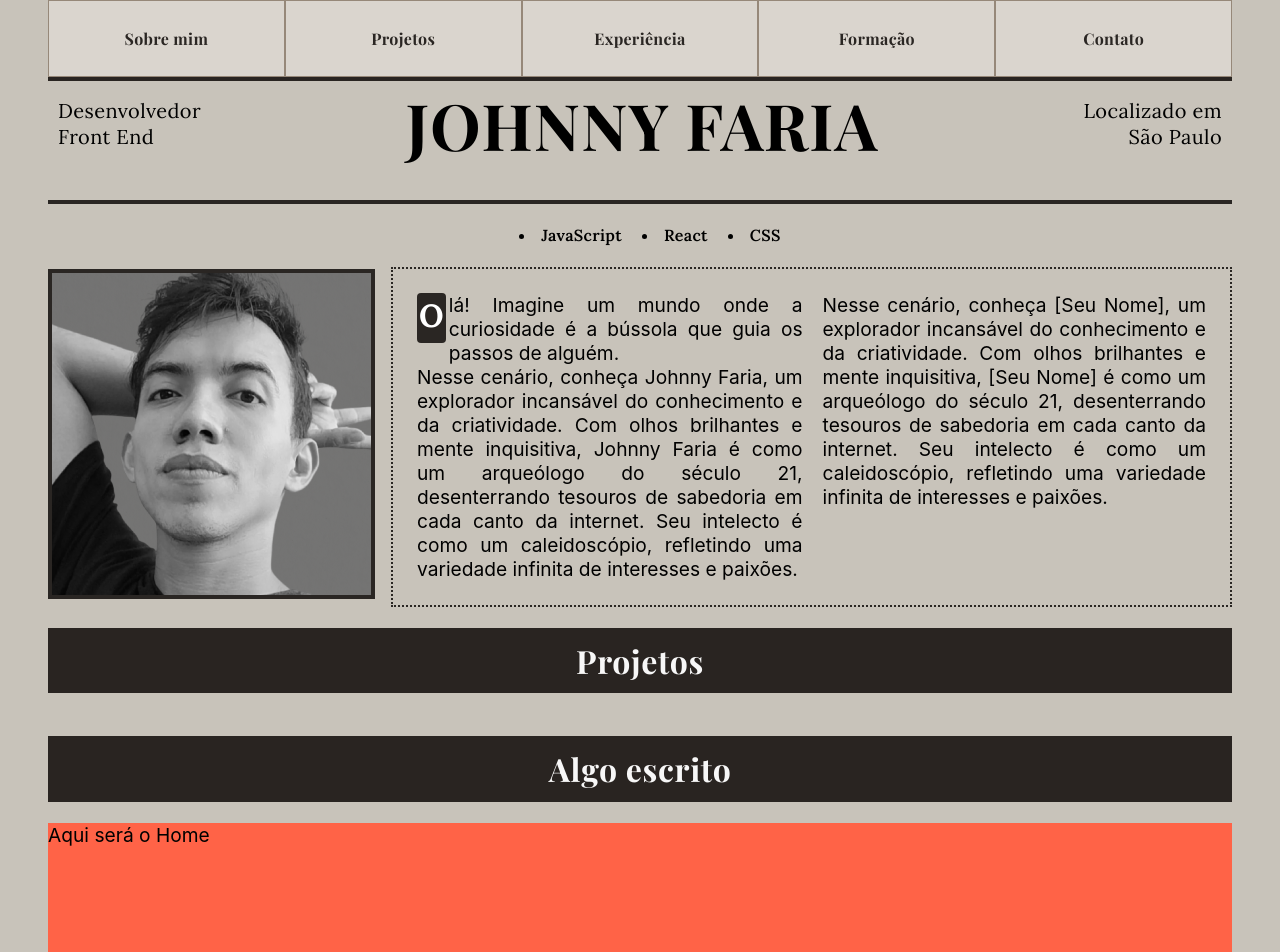
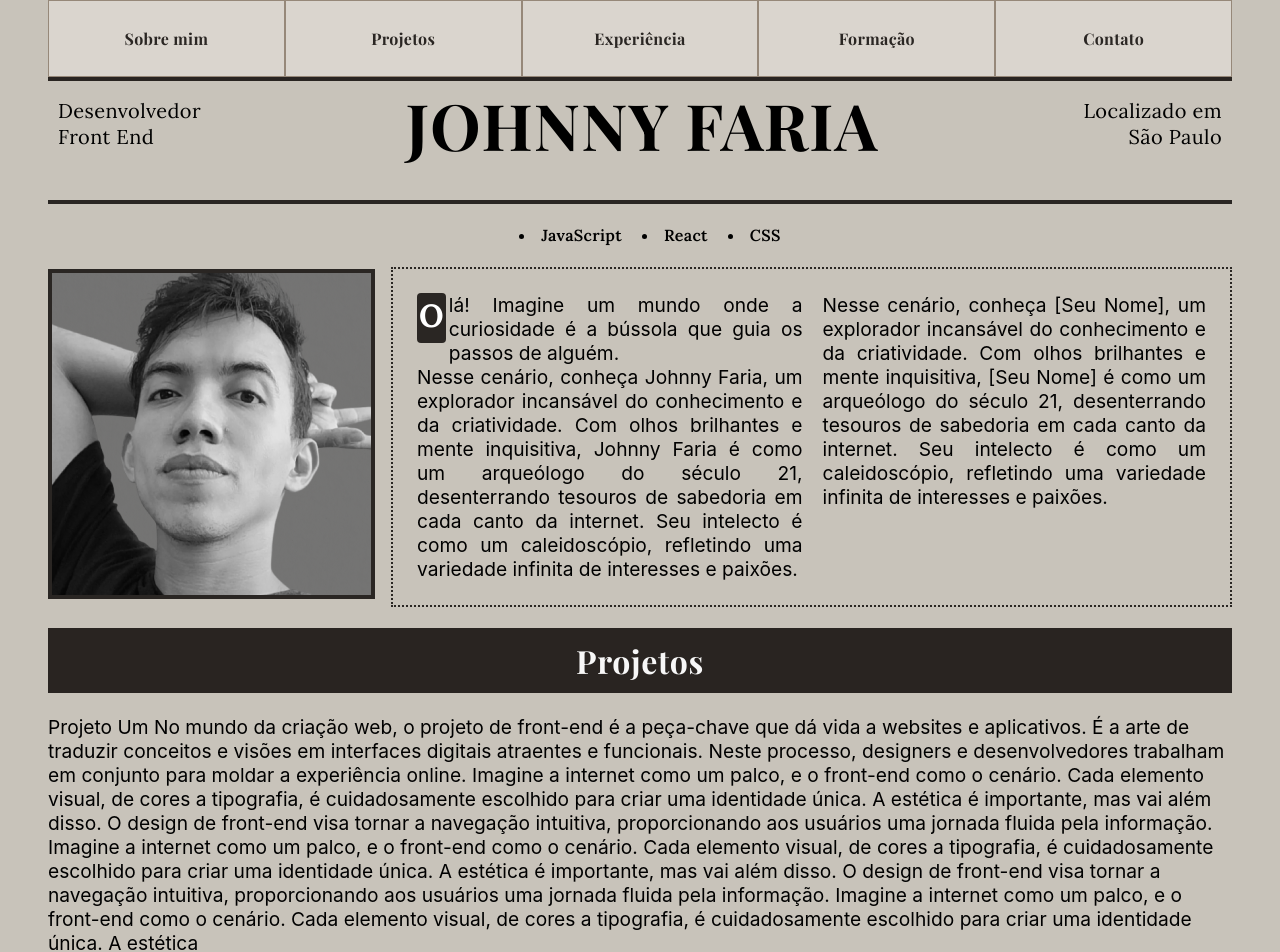
Before and after one commit to JohnnysFaria/myportfolio, a React (Vite) app: page / in a window 1280 px wide. Shown: the top 952 px of the page. Built offline with nearby package versions, Linux system fonts and the light colour scheme; a web font is replaced by a local one.

Commit message:
dev branch

```diff
--- a/src/Components/Projetos/Projetos.jsx
+++ b/src/Components/Projetos/Projetos.jsx
@@ -1,16 +1,48 @@
 import React from 'react';
 import Styled from 'styled-components';
 import Titles from '../Utils/Titles';
+import PicProject from '../../img/projeto1.png';
 
 const Container = Styled.div`
   width: 100%;
 `;
 
+const Pic = Styled.div`
+    width: 100%;
+`;
+
 export const Projetos = () => {
+  // const [over, setOver] = useState(false);
   return (
     <>
       <Container id="projetos">
         <Titles title="Projetos" />
+        <p>
+          Projeto Um No mundo da criação web, o projeto de front-end é a
+          peça-chave que dá vida a websites e aplicativos. É a arte de traduzir
+          conceitos e visões em interfaces digitais atraentes e funcionais.
+          Neste processo, designers e desenvolvedores trabalham em conjunto para
+          moldar a experiência online. Imagine a internet como um palco, e o
+          front-end como o cenário. Cada elemento visual, de cores a tipografia,
+          é cuidadosamente escolhido para criar uma identidade única. A estética
+          é importante, mas vai além disso. O design de front-end visa tornar a
+          navegação intuitiva, proporcionando aos usuários uma jornada fluida
+          pela informação. Imagine a internet como um palco, e o front-end como
+          o cenário. Cada elemento visual, de cores a tipografia, é
+          cuidadosamente escolhido para criar uma identidade única. A estética é
+          importante, mas vai além disso. O design de front-end visa tornar a
+          navegação intuitiva, proporcionando aos usuários uma jornada fluida
+          pela informação. Imagine a internet como um palco, e o front-end como
+          o cenário. Cada elemento visual, de cores a tipografia, é
+          cuidadosamente escolhido para criar uma identidade única. A estética
+        </p>
+        <Pic
+          onMouseOver={() => setOver(true)}
+          onMouseOut={() => setOver(false)}
+        >
+          <img src={PicProject} />
+          {/* <img src={over ? Mypic : Profilep} alt="arrow" /> */}
+        </Pic>
       </Container>
     </>
   );
```
Also changed, not shown: src/Components/Utils/Container.jsx (+7 -1 lines), src/img/projeto1.png (added).
